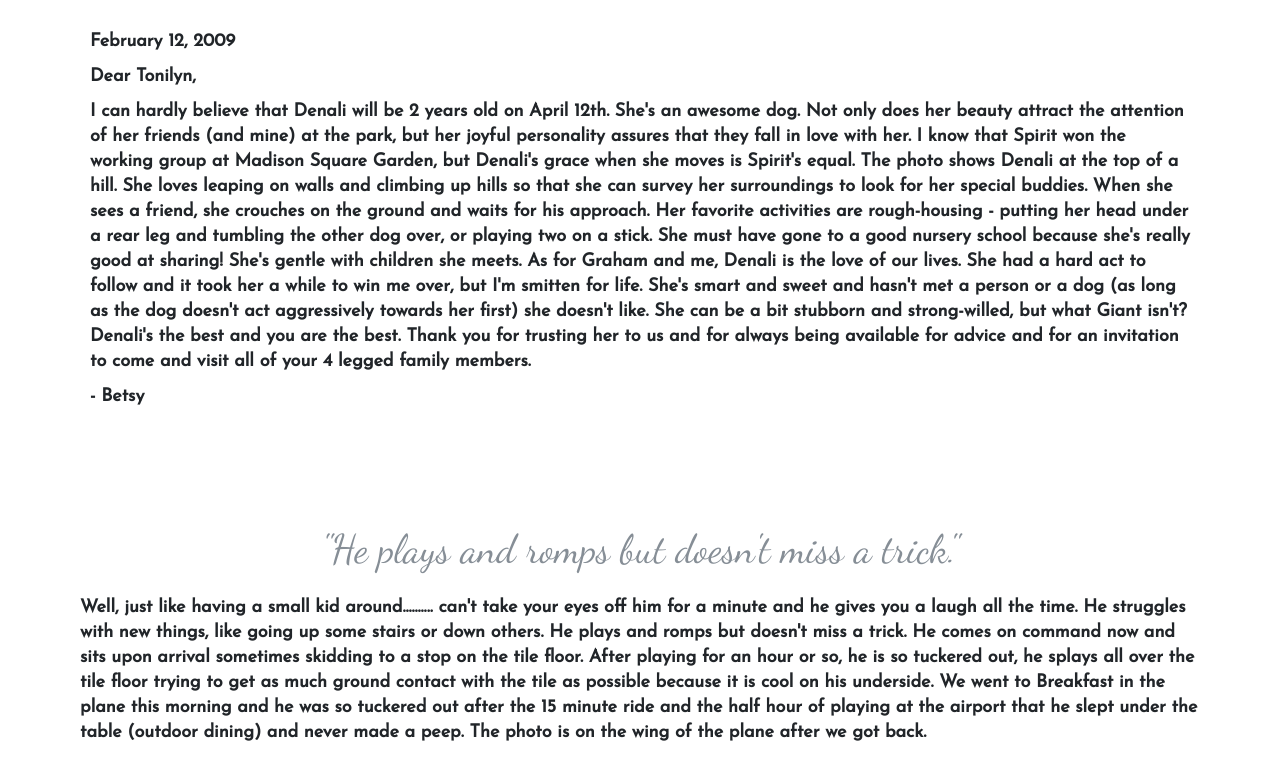
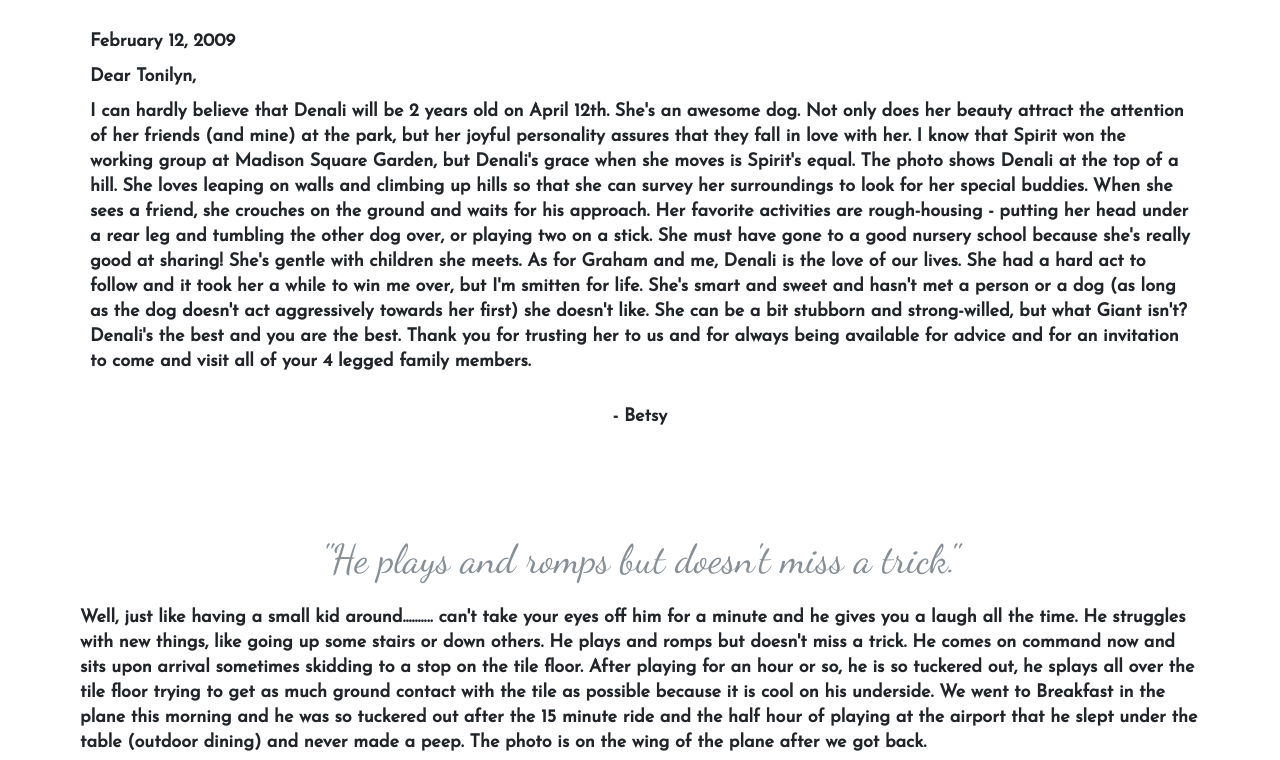
Before and after one commit to nicholasfay/SkylineWebsiteLive, a PHP site: page /ownerstories.php in a window 1280 px wide. Shown: the part 4821-5581 px from the top of the page. Run offline with PHP 8.4, Linux system fonts and the light colour scheme.

Commit message:
centered betsy

```diff
--- a/ownerstories.php
+++ b/ownerstories.php
@@ -218,7 +218,10 @@
             As for Graham and me, Denali is the love of our lives. She had a hard act to follow and it took her a while to win me over, but I'm smitten for life. She's smart and sweet and hasn't met a person or a dog (as long as the dog doesn't act aggressively towards her first) she doesn't like. She can be a bit stubborn and strong-willed, but what Giant isn't?
 
             Denali's the best and you are the best. Thank you for trusting her to us and for always being available for advice and for an invitation to come and visit all of your 4 legged family members.</div>
-            <div class="descript justify-content-center">- Betsy</div>
+
+          </div>
+          <div class="row justify-content-center">
+            <div class="descript">- Betsy</div>
           </div>
         </div>
 
```
